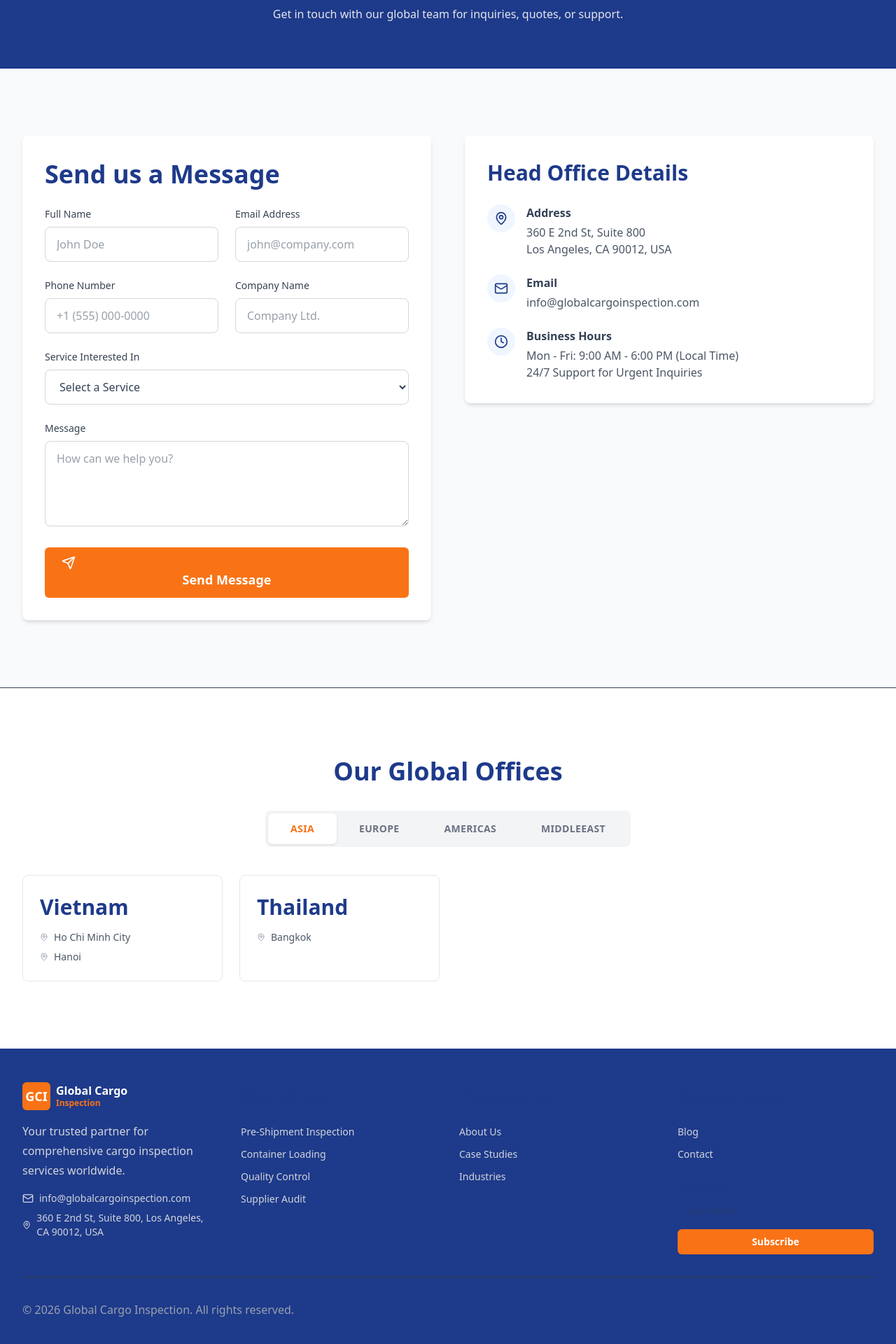
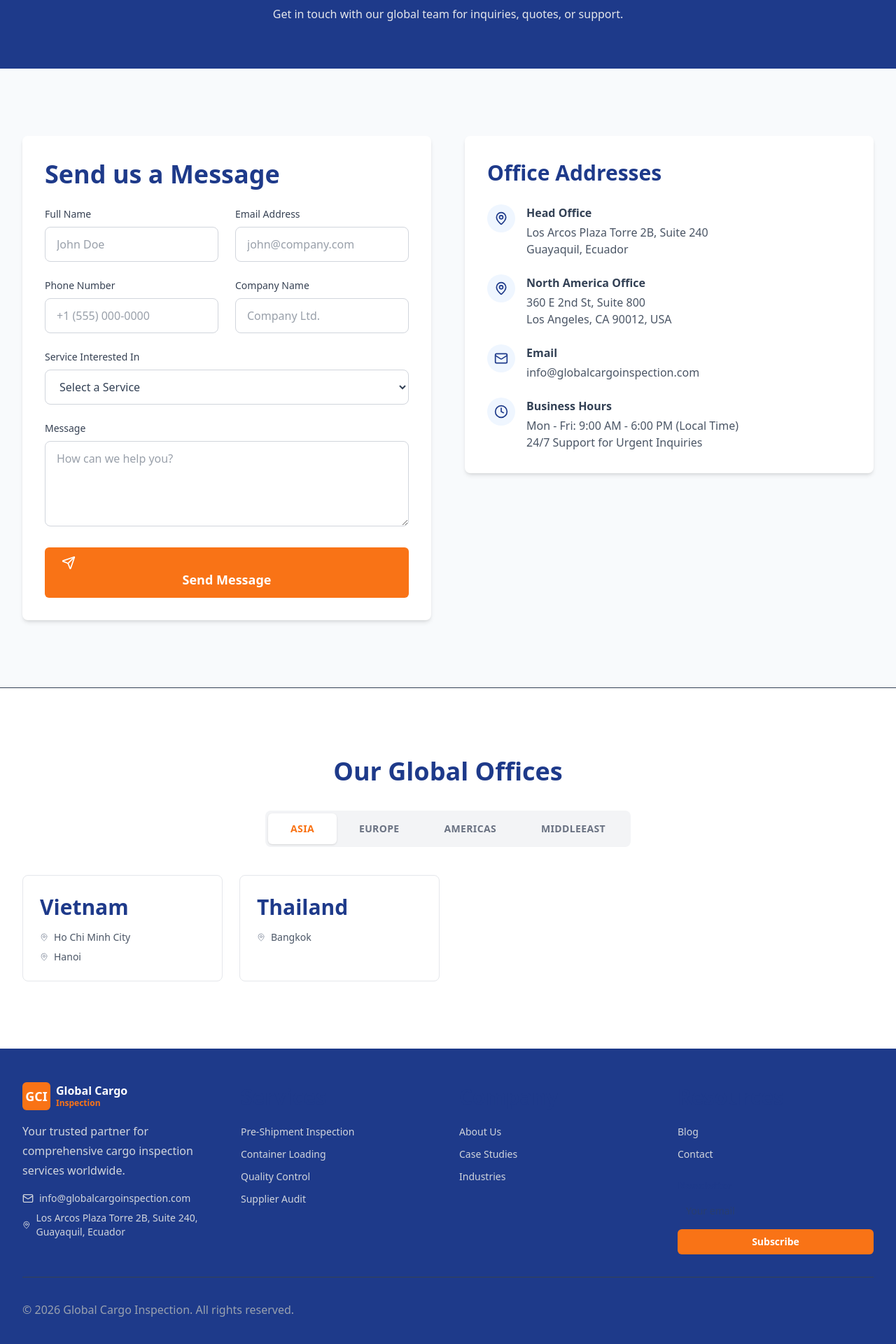
Before and after one commit to Markcarrod/global-cargo-inspection, a Next.js app: page /contact in a window 1280 px wide. Shown: the part 212-2132 px from the top of the page at 70% size. Built offline with nearby package versions, Linux system fonts and the light colour scheme.

Commit message:
Update Head Office details and North America Office address

```diff
--- a/app/about/page.tsx
+++ b/app/about/page.tsx
@@ -196,9 +196,9 @@ export default function AboutPage() {
                                 <h3 className="text-xl font-bold text-accent-orange mb-2">Americas</h3>
                                 <ul className="text-sm space-y-1 text-white">
                                     <li>Colombia</li>
-                                    <li>Ecuador</li>
+                                    <li>Ecuador (Head Office)</li>
                                     <li>Nicaragua</li>
-                                    <li>USA (Head Office)</li>
+                                    <li>USA (North America Office)</li>
                                     <li>Mexico</li>
                                     <li>Brazil</li>
                                 </ul>
--- a/app/contact/page.tsx
+++ b/app/contact/page.tsx
@@ -31,8 +31,8 @@ const offices = {
             phone: '+57 302 461 30 83'
         },
         {
-            country: 'Ecuador',
-            cities: [],
+            country: 'Ecuador (Head Office)',
+            cities: ['Guayaquil'],
             email: 'ecuador@globalcargoinspection.com',
             phone: '+593 95 882 81 28'
         },
@@ -42,7 +42,7 @@ const offices = {
             email: 'nicaragua@globalcargoinspection.com',
             phone: '+505 8167 1948'
         },
-        { country: 'USA (Head Office)', cities: ['Los Angeles', 'New York'] },
+        { country: 'USA (North America Office)', cities: ['Los Angeles', 'New York'] },
         { country: 'Mexico', cities: ['Mexico City'] },
         { country: 'Brazil', cities: ['Sao Paulo'] },
     ],
@@ -125,14 +125,24 @@ export default function ContactPage() {
                         <div className="space-y-8 order-1 lg:order-2">
                             {/* Info Cards */}
                             <div className="bg-white p-8 rounded-lg shadow-md">
-                                <h3 className="text-xl font-bold text-primary-navy mb-6">Head Office Details</h3>
+                                <h3 className="text-xl font-bold text-primary-navy mb-6">Office Addresses</h3>
                                 <ul className="space-y-6">
                                     <li className="flex items-start">
                                         <div className="w-10 h-10 bg-blue-50 rounded-full flex items-center justify-center flex-shrink-0 mr-4">
                                             <MapPin className="w-5 h-5 text-primary-navy" />
                                         </div>
                                         <div>
-                                            <strong className="block text-neutral-dark mb-1">Address</strong>
+                                            <strong className="block text-neutral-dark mb-1">Head Office</strong>
+                                            <span className="text-gray-600">Los Arcos Plaza Torre 2B, Suite 240<br />Guayaquil, Ecuador</span>
+                                        </div>
+                                    </li>
+
+                                    <li className="flex items-start">
+                                        <div className="w-10 h-10 bg-blue-50 rounded-full flex items-center justify-center flex-shrink-0 mr-4">
+                                            <MapPin className="w-5 h-5 text-primary-navy" />
+                                        </div>
+                                        <div>
+                                            <strong className="block text-neutral-dark mb-1">North America Office</strong>
                                             <span className="text-gray-600">360 E 2nd St, Suite 800<br />Los Angeles, CA 90012, USA</span>
                                         </div>
                                     </li>
--- a/components/Footer.tsx
+++ b/components/Footer.tsx
@@ -54,7 +54,7 @@ export default function Footer() {
 
                             <div className="flex items-center space-x-2 text-sm text-gray-300">
                                 <MapPin className="w-4 h-4" />
-                                <span>360 E 2nd St, Suite 800, Los Angeles, CA 90012, USA</span>
+                                <span>Los Arcos Plaza Torre 2B, Suite 240, Guayaquil, Ecuador</span>
                             </div>
                         </div>
                     </div>
```
